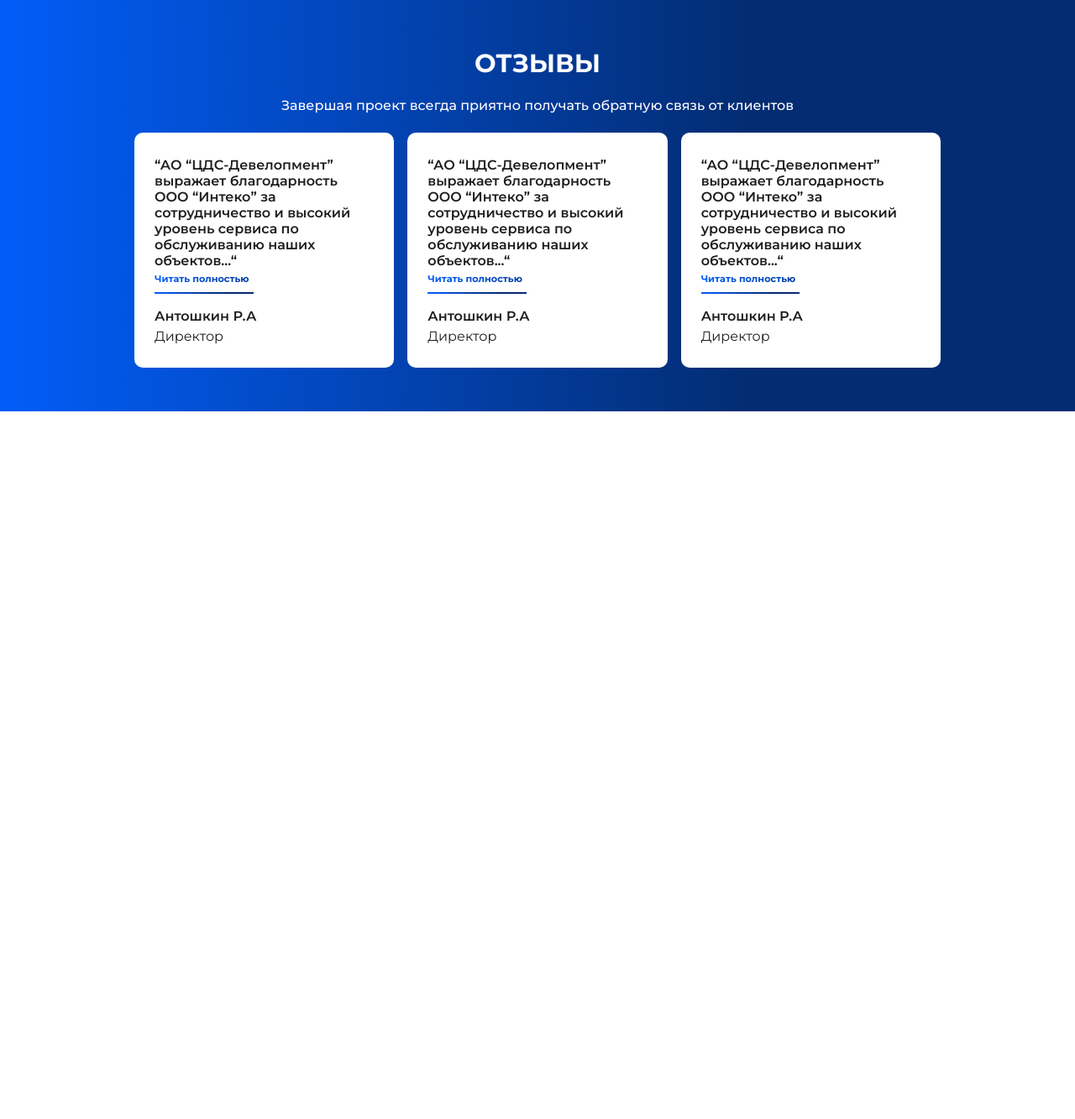
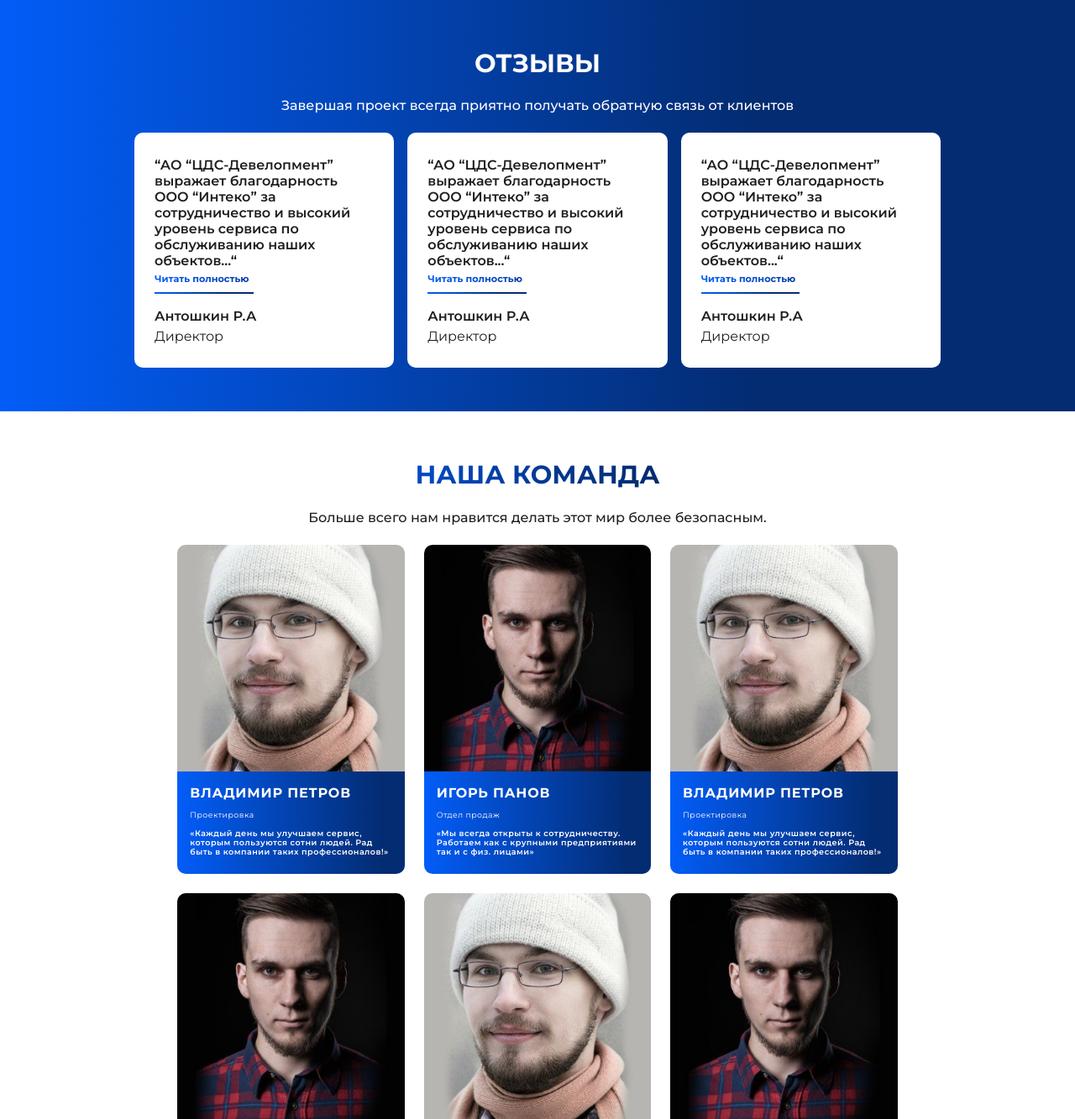
Before and after one commit to NeoScripter/inteco-sb-new-page, a PHP site: page / in a window 1280 px wide. Shown: the part 5167-6500 px from the top of the page at 84% size. Before the commit the page ends 5657 px from the top, so only its background shows below. Run offline with PHP 8.4, Linux system fonts and the light colour scheme.

Commit message:
finished the team section

```diff
--- a/index.html
+++ b/index.html
@@ -413,6 +413,66 @@
                 </div>
             </div>
         </section>
+        <section id="team">
+            <div class="team-outer-wrapper centering">
+                <div class="team-inner-wrapper">
+                    <div class="team-title-wrapper">
+                        <h4 class="team-title">наша команда</h4>
+                        <p class="team-subtitle">Больше всего нам нравится делать этот мир более безопасным.</p>
+                    </div>
+                    <div class="team-grid-group">
+                        <div class="team-member">
+                            <img src="assets/images/team-pic1.png" alt="Молодой парень в белой шапке, в очках и с небольшой бородой" class="team-member-img">
+                            <div class="team-desc-wrapper">
+                                <h4 class="team-desc-title">владимир петров</h4>
+                                <h5 class="team-desc-subtitle">Проектировка</h5>
+                                <p class="team-desc-prg">«Каждый день мы улучшаем сервис, которым пользуются сотни людей. Рад быть в компании таких профессионалов!»</p>
+                            </div>
+                        </div>
+                        <div class="team-member">
+                            <img src="assets/images/team-pic2.png" alt="Парень с клетчатой красно-черной рубашке на темном заднем фоне" class="team-member-img">
+                            <div class="team-desc-wrapper">
+                                <h4 class="team-desc-title">Игорь Панов</h4>
+                                <h5 class="team-desc-subtitle">Отдел продаж</h5>
+                                <p class="team-desc-prg">«Мы всегда открыты к сотрудничеству. Работаем как с крупными предприятиями так и с физ. лицами»</p>
+                            </div>
+                        </div>
+                        <div class="team-member">
+                            <img src="assets/images/team-pic1.png" alt="Молодой парень в белой шапке, в очках и с небольшой бородой" class="team-member-img">
+                            <div class="team-desc-wrapper">
+                                <h4 class="team-desc-title">владимир петров</h4>
+                                <h5 class="team-desc-subtitle">Проектировка</h5>
+                                <p class="team-desc-prg">«Каждый день мы улучшаем сервис, которым пользуются сотни людей. Рад быть в компании таких профессионалов!»</p>
+                            </div>
+                        </div>
+                        <div class="team-member">
+                            <img src="assets/images/team-pic2.png" alt="Парень с клетчатой красно-черной рубашке на темном заднем фоне" class="team-member-img">
+                            <div class="team-desc-wrapper">
+                                <h4 class="team-desc-title">Игорь Панов</h4>
+                                <h5 class="team-desc-subtitle">Отдел продаж</h5>
+                                <p class="team-desc-prg">«Мы всегда открыты к сотрудничеству. Работаем как с крупными предприятиями так и с физ. лицами»</p>
+                            </div>
+                        </div>
+                        <div class="team-member">
+                            <img src="assets/images/team-pic1.png" alt="Молодой парень в белой шапке, в очках и с небольшой бородой" class="team-member-img">
+                            <div class="team-desc-wrapper">
+                                <h4 class="team-desc-title">владимир петров</h4>
+                                <h5 class="team-desc-subtitle">Проектировка</h5>
+                                <p class="team-desc-prg">«Каждый день мы улучшаем сервис, которым пользуются сотни людей. Рад быть в компании таких профессионалов!»</p>
+                            </div>
+                        </div>
+                        <div class="team-member">
+                            <img src="assets/images/team-pic2.png" alt="Парень с клетчатой красно-черной рубашке на темном заднем фоне" class="team-member-img">
+                            <div class="team-desc-wrapper">
+                                <h4 class="team-desc-title">Игорь Панов</h4>
+                                <h5 class="team-desc-subtitle">Отдел продаж</h5>
+                                <p class="team-desc-prg">«Мы всегда открыты к сотрудничеству. Работаем как с крупными предприятиями так и с физ. лицами»</p>
+                            </div>
+                        </div>
+                    </div>
+                </div>
+            </div>
+        </section>
     </main>
 
 </body>
--- a/inteco-sb-hp.css
+++ b/inteco-sb-hp.css
@@ -5,6 +5,7 @@
 
 :root {
     --header-links-gr: linear-gradient(to right, #025DF8 0%, #032C72 70%);
+    --main-gr2: linear-gradient(to right, #025DF8 0%, #032C72 90%);
     --linear-gr-str: linear-gradient(to right, rgb(8, 80, 205) 0%, rgb(11, 56, 133) 70%);
     --header-links-color: #025DF8;
     --header-large-fs: clamp(26px, 4vw, 50px);
@@ -1458,3 +1459,97 @@ img {
 }
 
 /****** Team section *******/
+
+.team-outer-wrapper {
+    padding-block: var(--form-form-cnt-margin-block);
+}
+
+.team-inner-wrapper {
+    width: 67%;
+}
+
+.team-title-wrapper {
+    width: 75%;
+    margin-inline: auto;
+    text-align: center;
+}
+
+.team-title {
+    font-size: var(--abt-about-title-fs);
+    font-weight: 700;
+    text-transform: uppercase;
+    margin-block: var(--abt-padding-block);
+    background: var(--header-links-gr);
+    color: #032C72;
+    border: none;
+    cursor: pointer;
+
+    -webkit-background-clip: text;
+    background-clip: text;
+    color: transparent;
+}
+
+.team-subtitle {
+    font-size: var(--prj-subtitle-fs);
+    margin-bottom: var(--abt-padding-block);
+    font-weight: 500;
+    color: #1D1F1E;
+}
+
+.team-grid-group {
+    display: grid;
+    grid-template-columns: 1fr 1fr 1fr;
+    gap: var(--abt-padding-block);
+    align-items: stretch;
+}
+
+.team-member {
+    display: flex;
+    flex-direction: column;
+  }
+
+.team-desc-wrapper {
+    flex-grow: 1;
+    display: flex;
+    flex-direction: column;
+    justify-content: space-between;
+}
+
+.team-member-img {
+    aspect-ratio: 1 / 1;
+    object-fit: cover;
+    object-position: center;
+    display: block;
+    border-radius: 10px 10px 0 0;
+}
+
+.team-desc-wrapper {
+    padding: calc(var(--abt-padding-block) / 1.5);
+    background: var(--main-gr2);
+    border-radius: 0 0 10px 10px;
+}
+
+.team-desc-wrapper > * {
+    margin-block: calc(var(--abt-padding-block) / 4);
+    letter-spacing: 0.05em;
+}
+
+.team-desc-title {
+    font-size: var(--abt-about-header-fs);
+    text-transform: uppercase;
+    color: #fff;
+    font-weight: 700;
+    margin-top: 0;
+}
+
+.team-desc-subtitle {
+    font-size: var(--abt-float-left-small-fs);
+    color: #fff;
+    font-weight: 400;
+}
+
+.team-desc-prg {
+    font-size: var(--cmr-float-img-small-fs);
+    color: #fff;
+    font-weight: 600;
+}
```
Also changed, not shown: assets/images/team-pic1.png (added), assets/images/team-pic2.png (added).
